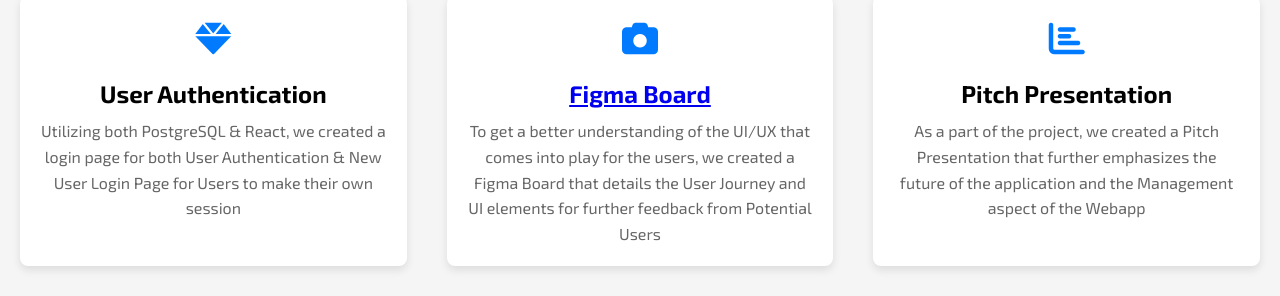
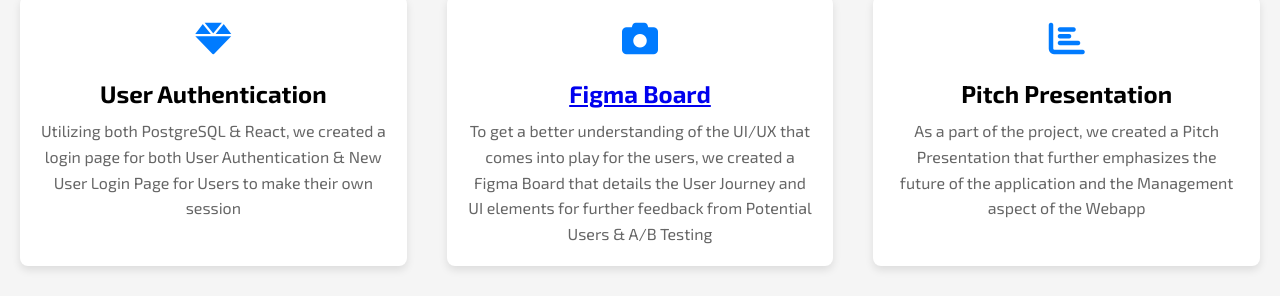
Before and after one commit to danielswijya/personal-website, a plain HTML site: page Project_1.html in a window 1280 px wide. Shown: the part 1313-1609 px from the top of the page. Drawn offline with Linux system fonts and the light colour scheme; a web font is replaced by a local one.

Commit message:
Added wordings for Cause Connect

```diff
--- a/Project_1.html
+++ b/Project_1.html
@@ -83,7 +83,7 @@
                 <p>
                     To get a better understanding of the UI/UX that comes into play for the users,
                     we created a Figma Board that details the User Journey and UI elements
-                    for further feedback from Potential Users
+                    for further feedback from Potential Users & A/B Testing
                 </p>
                 </div>
                 <div class="feature-item">
```
